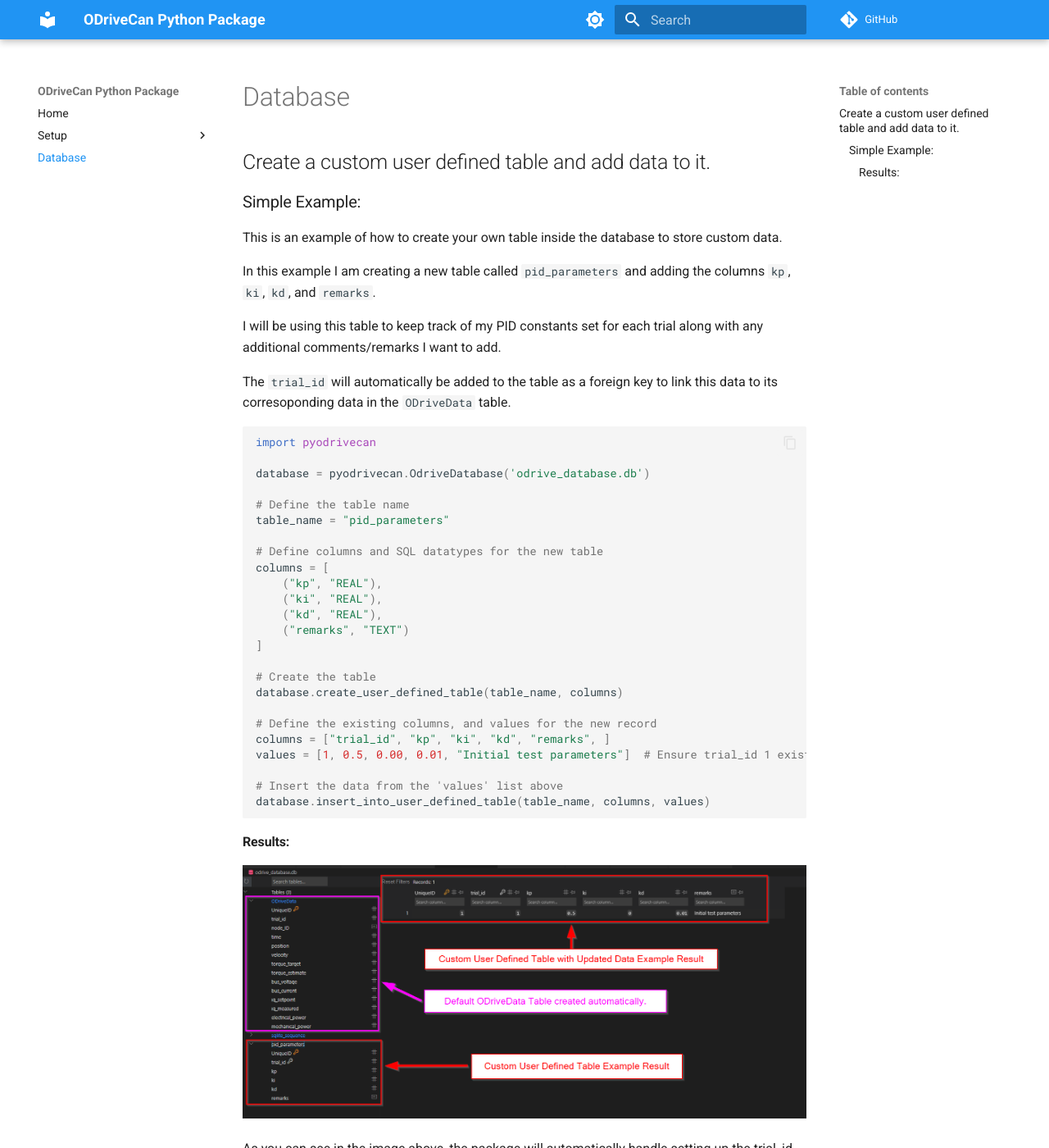
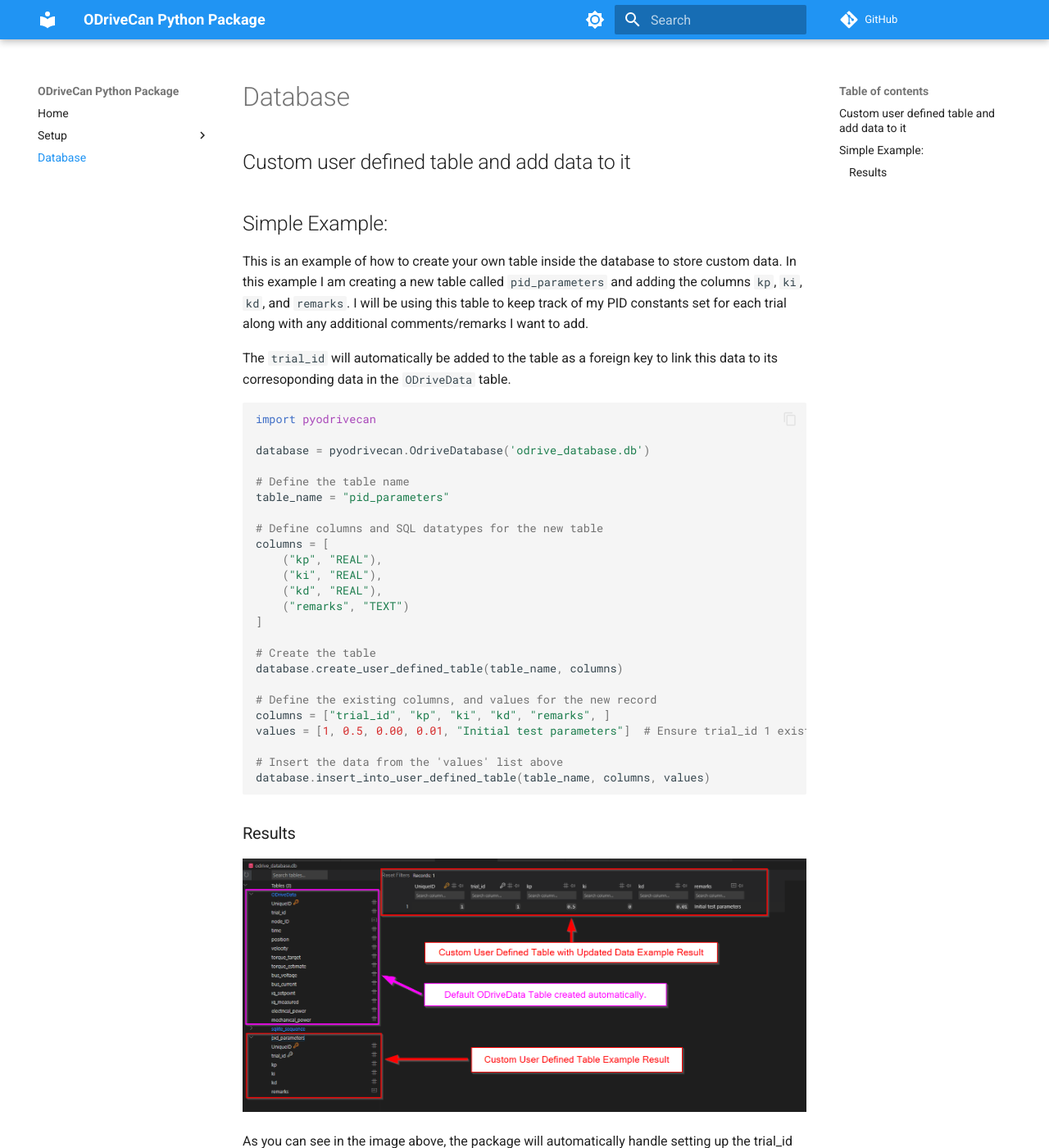
Before and after one commit to dylanballback/ODriveCan, an MkDocs documentation site: the page built from docs/database/database.md, in a window 1280 px wide and 1400 px high. Shown: the whole window at 82% size. Built offline with MkDocs 1.6.1 and Material for MkDocs 9.7.7, drawn with Linux system fonts in a browser that asks for light colours; comment, search, counter and statistics services are not loaded.

Commit message:
Updated pages.

````diff
--- a/docs/database/database.md
+++ b/docs/database/database.md
@@ -1,18 +1,10 @@
-## Create a custom user defined table and add data to it.
+## Custom user defined table and add data to it
 
-### Simple Example:
+## Simple Example:
 
-This is an example of how to create your own table inside the database to store custom data.
-
-
-In this example I am creating a new table called `pid_parameters` and adding the columns `kp`, `ki`, `kd`, and `remarks`.
-
-
-I will be using this table to keep track of my PID constants set for each trial along with any additional comments/remarks I want to add.
-
+This is an example of how to create your own table inside the database to store custom data. In this example I am creating a new table called `pid_parameters` and adding the columns `kp`, `ki`, `kd`, and `remarks`. I will be using this table to keep track of my PID constants set for each trial along with any additional comments/remarks I want to add.
 
 The `trial_id` will automatically be added to the table as a foreign key to link this data to its corresoponding data in the `ODriveData` table.
-
 
 ```python
 import pyodrivecan
@@ -41,7 +33,7 @@
 database.insert_into_user_defined_table(table_name, columns, values)
 ```
 
-#### Results:
+### Results
 
 ![User Defined Table Example Results](images/01.png)
 
````
Also changed, not shown: docs/setup/canhat/setup.md (+0 -11 lines), docs/setup/odrive/setup.md (+7 -23 lines).
